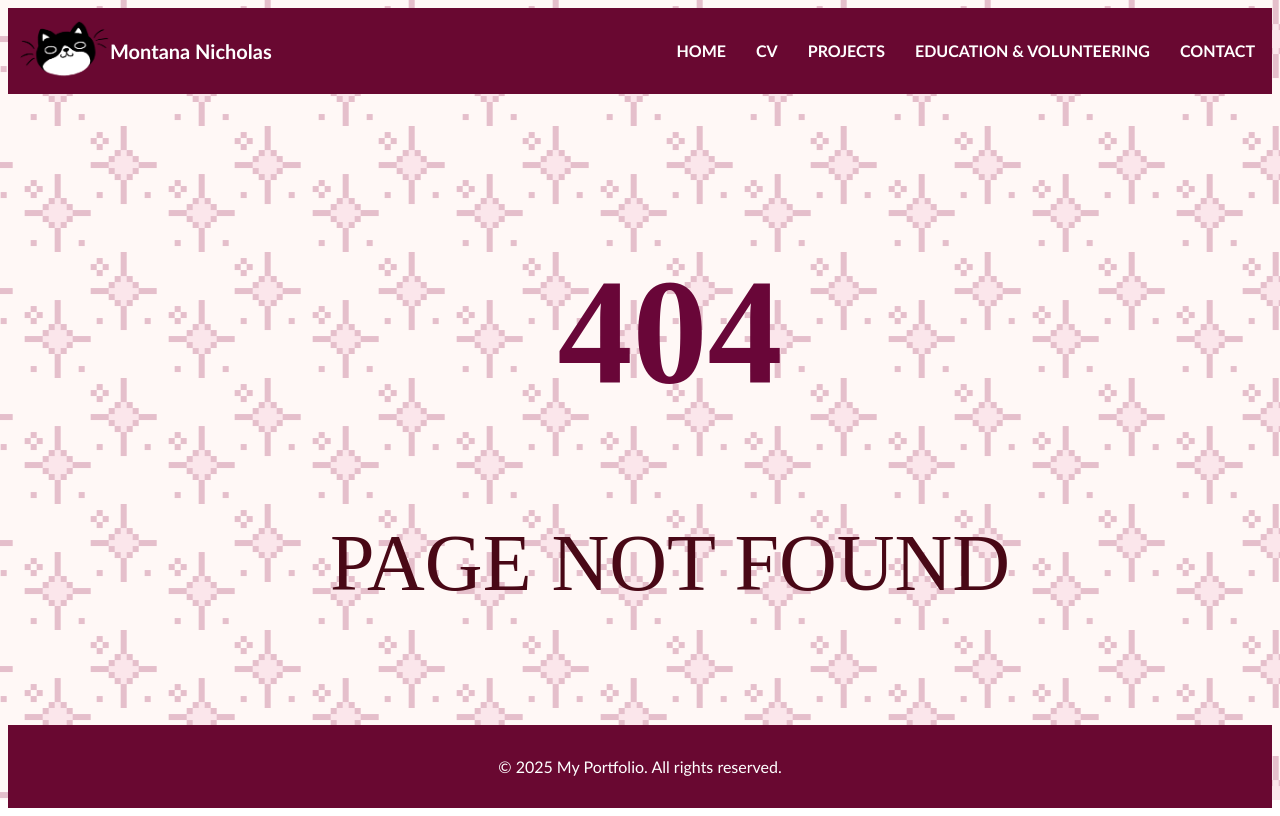
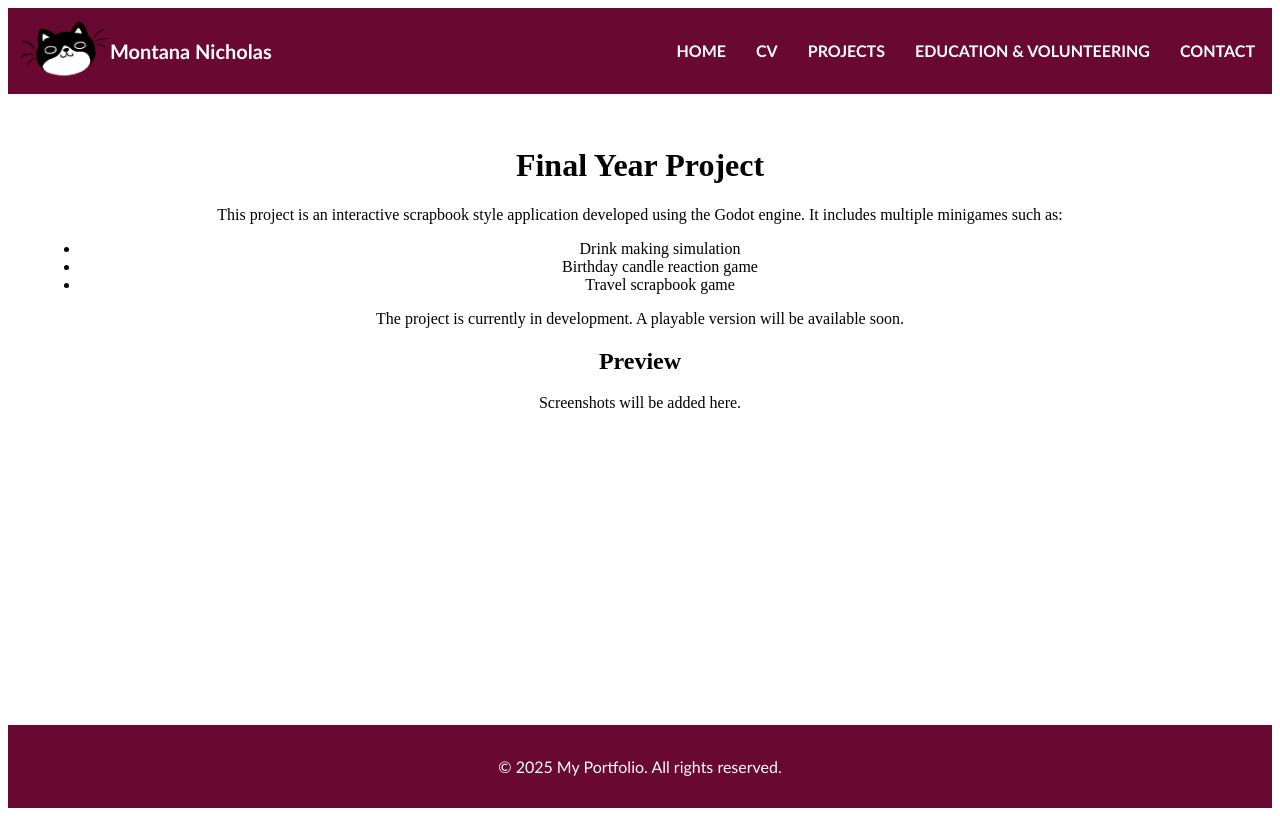
Before and after one commit to MontanaNicholas/Montana-Nicholas-Portfolio-project, a SvelteKit app in the folder montana-portfolio/: page /project in a window 1280 px wide. Before the commit this address had no page. Built offline with nearby package versions, Linux system fonts and the light colour scheme.

Commit message:
Create +page.svelte

```diff
--- /dev/null
+++ b/montana-portfolio/src/routes/project/+page.svelte
@@ -0,0 +1,20 @@
+<h1>Final Year Project</h1>
+
+<p>
+This project is an interactive scrapbook style application developed using the Godot engine.
+It includes multiple minigames such as:
+</p>
+
+<ul>
+  <li>Drink making simulation</li>
+  <li>Birthday candle reaction game</li>
+  <li>Travel scrapbook game</li>
+</ul>
+
+<p>
+The project is currently in development. A playable version will be available soon.
+</p>
+
+<h2>Preview</h2>
+
+<p>Screenshots will be added here.</p>
```
